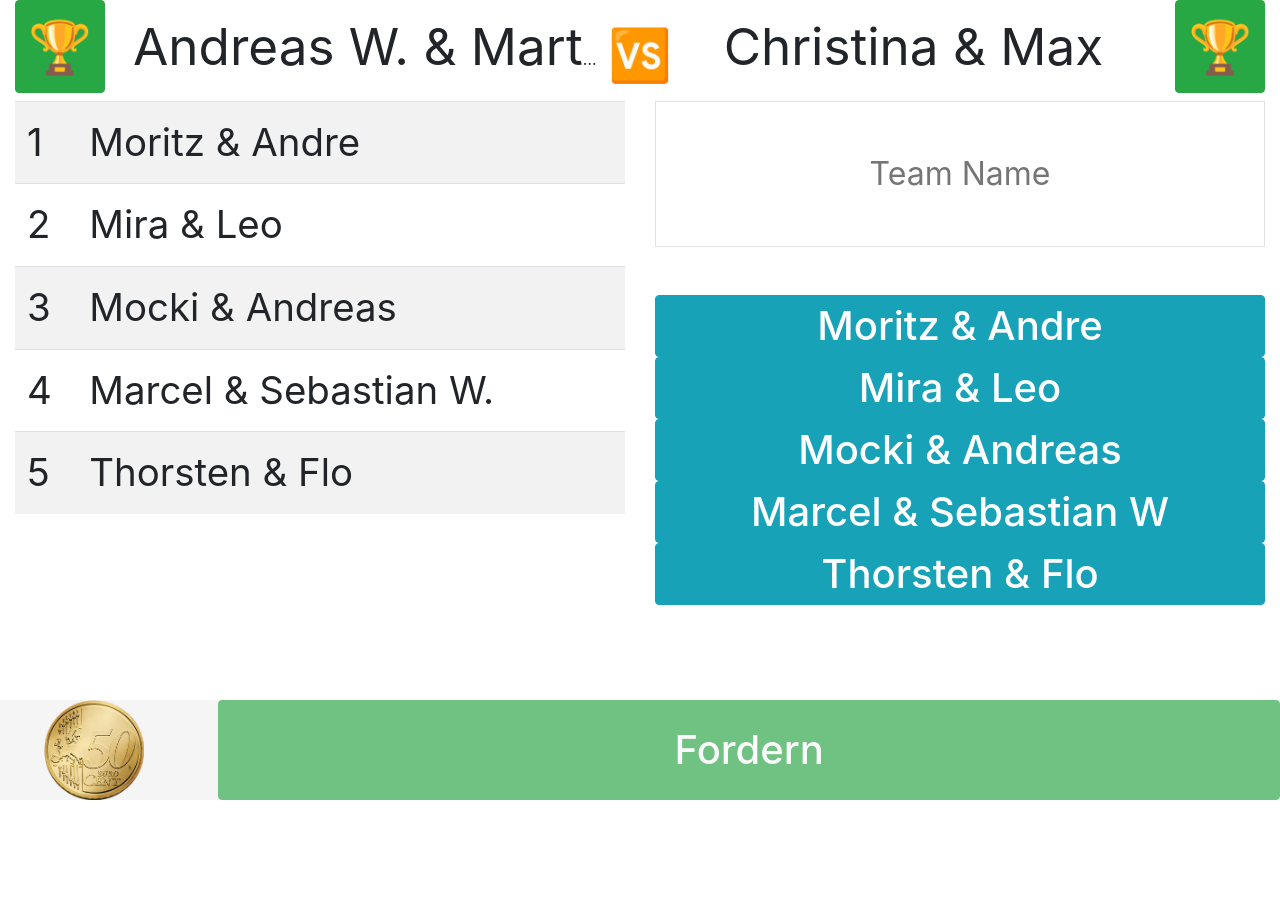
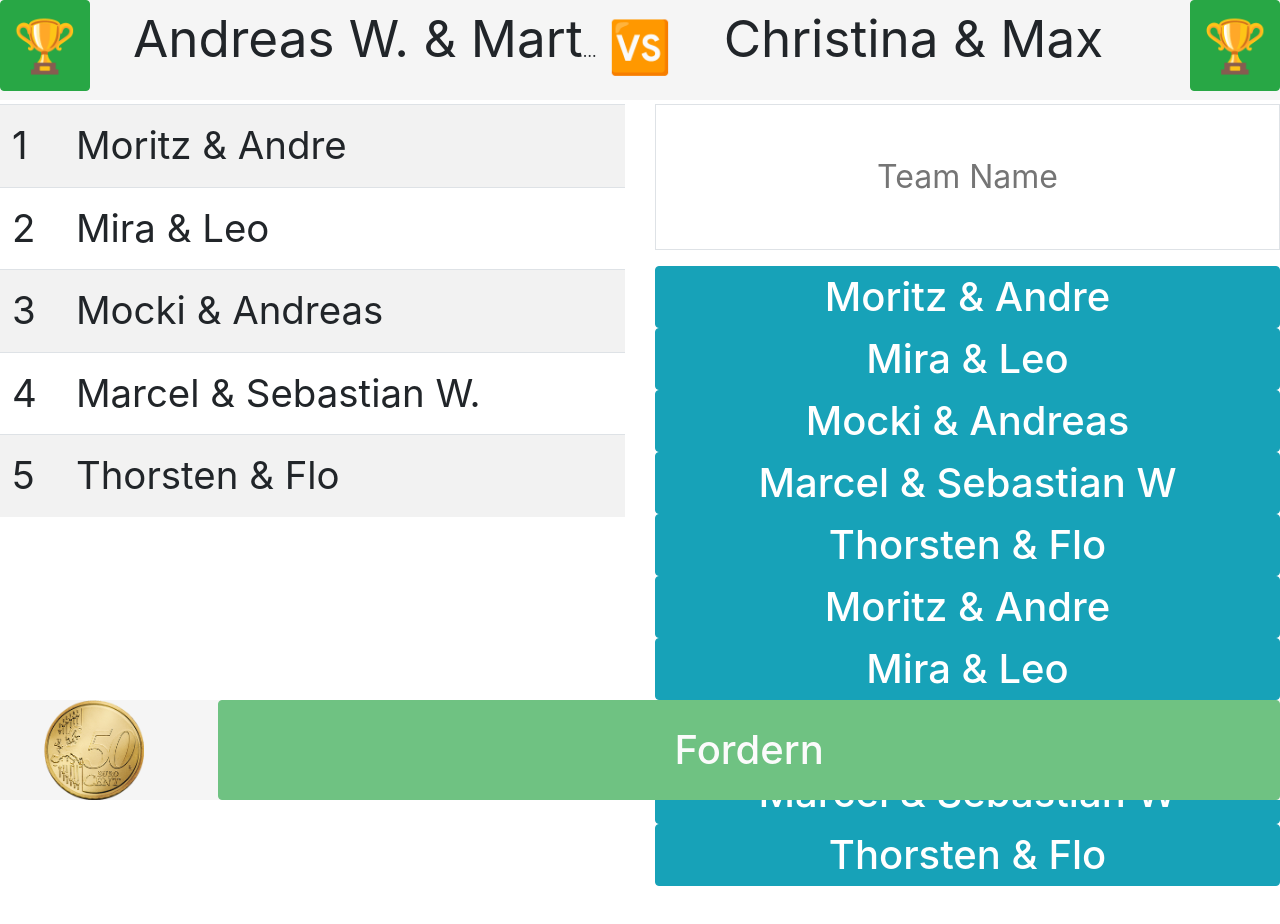
Before and after one commit to robinboehm/kickerlist, an Angular app: page / in a window 1280 px wide. Shown: the top 924 px of the page. Before the commit the page ends 800 px from the top, so only its background shows below. Built offline with nearby package versions, Linux system fonts and the light colour scheme.

Commit message:
add sticky header for active games

```diff
--- a/src/app/app.component.html
+++ b/src/app/app.component.html
@@ -1,14 +1,7 @@
-<div class="container-fluid h-100">
-
-  <div class="row h-10">
-    <div class="col">
-      <active-teams [activeTeams]="game.activeTeams" (teamWon)="handleTeamWon($event)"></active-teams>
-    </div>
-  </div>
-
-  <div class="row h-90 pt-2">
+<main class="pt-5 mt-5 pb-5 mb-5">
+  <div class="row pt-2">
     <div class="col-6">
-      <div class="row h-90">
+      <div class="row">
         <div class="col">
           <team-list [waitingTeams]="game.waitingTeams"></team-list>
         </div>
@@ -21,7 +14,7 @@
                  style="font-size: 200%;text-align:center;">
         </div>
       </div>
-      <div class="row pt-5">
+      <div class="row pt-3">
         <div *ngFor="let teamName of lastTeamNames" class="col-12">
           <button class="btn btn-info w-100" (click)="setName(teamName)">
             <span class="h1">{{teamName}}</span>
@@ -30,7 +23,15 @@
       </div>
     </div>
   </div>
-</div>
+</main>
+
+<header>
+  <div class="row">
+    <div class="col">
+      <active-teams [activeTeams]="game.activeTeams" (teamWon)="handleTeamWon($event)"></active-teams>
+    </div>
+  </div>
+</header>
 
 <footer class="footer">
   <div class="row">
--- a/src/app/app.component.scss
+++ b/src/app/app.component.scss
@@ -1,3 +1,13 @@
+header {
+  position: fixed;
+  top: 0;
+  width: 100%;
+  height: 100px;
+  line-height: 60px;
+  background-color: #f5f5f5;
+}
+
+
 .footer {
   position: fixed;
   bottom: 0;
--- a/src/app/game/game.service.ts
+++ b/src/app/game/game.service.ts
@@ -17,6 +17,11 @@ export class GameService {
   ];
 
   private lastTeamNames: string[] = [
+    'Moritz & Andre',
+    'Mira & Leo',
+    'Mocki & Andreas',
+    'Marcel & Sebastian W',
+    'Thorsten & Flo',
     'Moritz & Andre',
     'Mira & Leo',
     'Mocki & Andreas',
--- a/src/index.html
+++ b/src/index.html
@@ -8,7 +8,7 @@
   <meta name="viewport" content="width=device-width, initial-scale=1">
   <link rel="icon" type="image/x-icon" href="favicon.ico">
 </head>
-<body style="height: 100vh">
+<body>
   <kickertable-root></kickertable-root>
 </body>
 </html>
```
